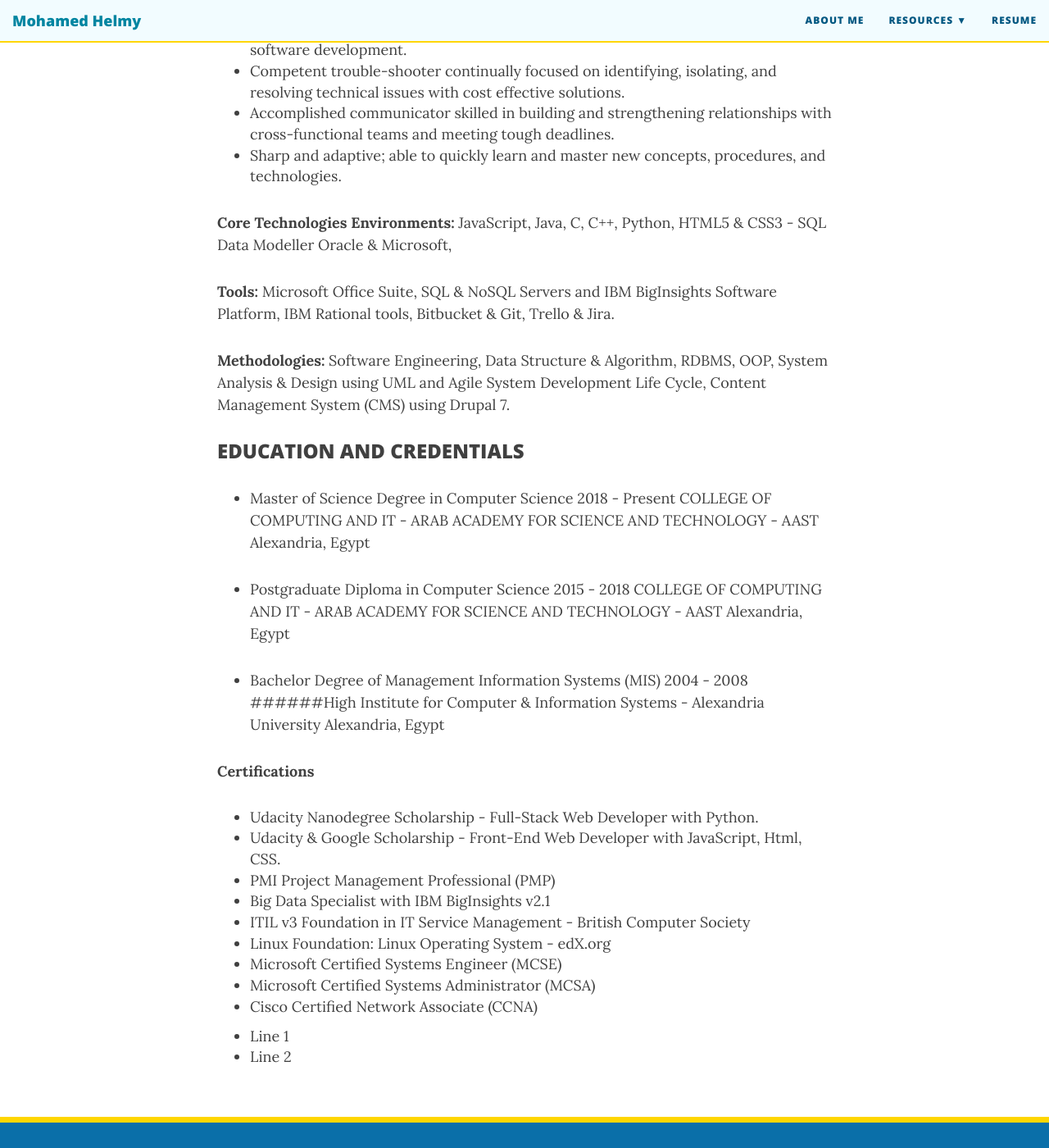
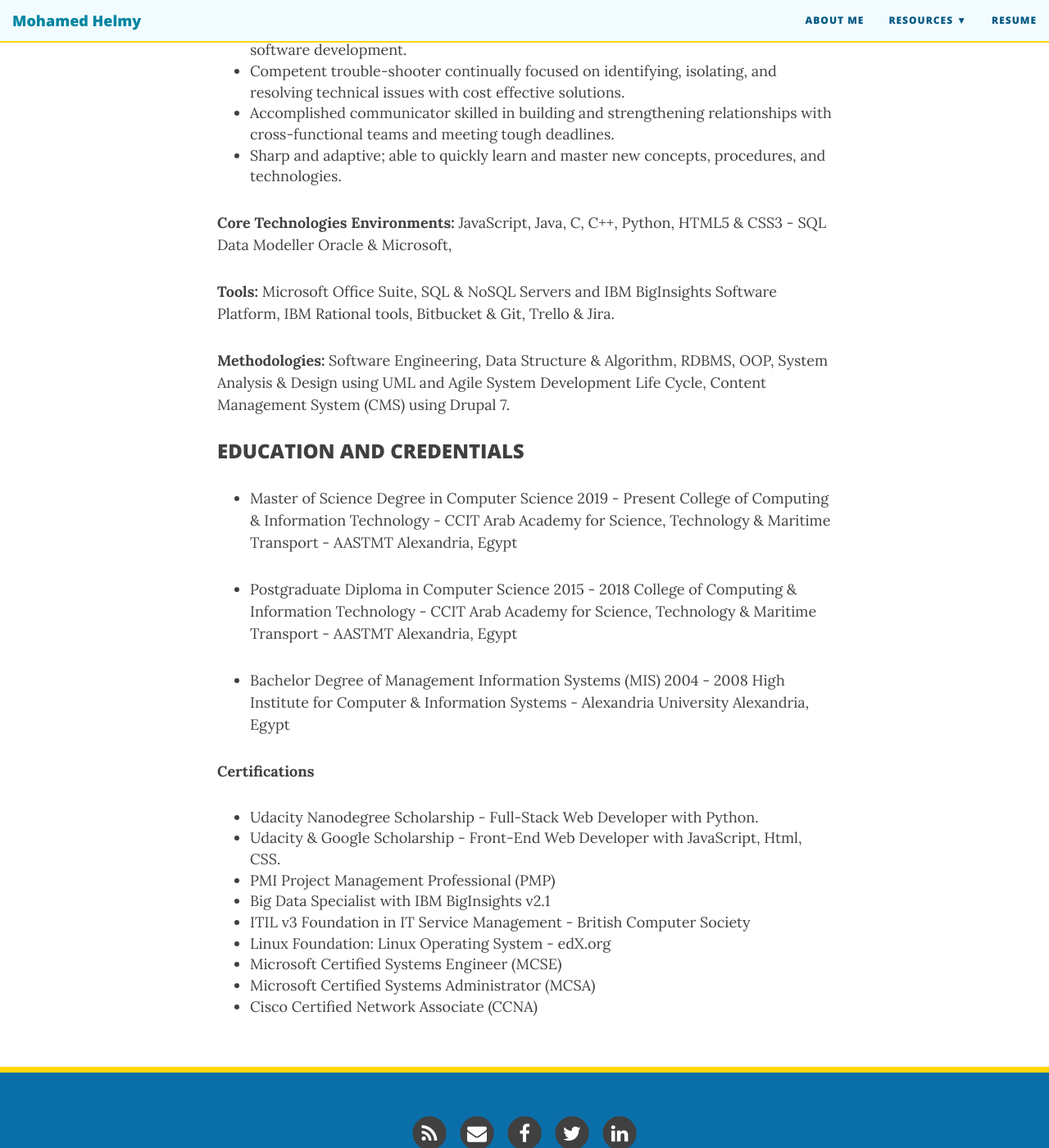
Before and after one commit to M-Helmy/m-helmy.github.io, a Jekyll site: the page built from resume.md, in a window 1280 px wide and 1400 px high, scrolled down 558 px. Shown: the whole window at 82% size. Built offline with Jekyll 4.4.1, drawn with Linux system fonts in a browser that asks for light colours; nearby versions of some CDN libraries.

Commit message:
Update resume.md

```diff
--- a/resume.md
+++ b/resume.md
@@ -15,7 +15,8 @@ Technically sophisticated professional offering hands-on experience in Software
 - Accomplished communicator skilled in building and strengthening relationships with cross-functional teams and meeting tough deadlines.
 - Sharp and adaptive; able to quickly learn and master new concepts, procedures, and technologies.
 
-**Core Technologies Environments:**
+**Core Technologies**
+**Environments:**
 JavaScript, Java, C, C++, Python, HTML5 & CSS3 - SQL Data Modeller Oracle & Microsoft,
 
 **Tools:**
@@ -25,17 +26,19 @@ Microsoft Office Suite, SQL & NoSQL Servers and IBM BigInsights Software Platfor
 Software Engineering, Data Structure & Algorithm, RDBMS, OOP, System Analysis & Design using UML and Agile System Development Life Cycle, Content Management System (CMS) using Drupal 7.
 
 ### EDUCATION AND CREDENTIALS
-- Master of Science Degree in Computer Science 2018 - Present
-COLLEGE OF COMPUTING AND IT - ARAB ACADEMY FOR SCIENCE AND TECHNOLOGY - AAST
-Alexandria, Egypt
+- Master of Science Degree in Computer Science 2019 - Present
+  College of Computing & Information Technology - CCIT
+  Arab Academy for Science, Technology & Maritime Transport - AASTMT
+  Alexandria, Egypt
 
 - Postgraduate Diploma in Computer Science 2015 - 2018
-COLLEGE OF COMPUTING AND IT - ARAB ACADEMY FOR SCIENCE AND TECHNOLOGY - AAST
-Alexandria, Egypt
+  College of Computing & Information Technology - CCIT
+  Arab Academy for Science, Technology & Maritime Transport - AASTMT
+  Alexandria, Egypt
 
 - Bachelor Degree of Management Information Systems (MIS) 2004 - 2008
-######High Institute for Computer & Information Systems - Alexandria University
-Alexandria, Egypt
+  High Institute for Computer & Information Systems - Alexandria University
+  Alexandria, Egypt
 
 **Certifications**
 
@@ -48,8 +51,3 @@ Alexandria, Egypt
 * Microsoft Certified Systems Engineer (MCSE)
 * Microsoft Certified Systems Administrator (MCSA)
 * Cisco Certified Network Associate (CCNA)
-
-<ul>
-<li>Line 1</li>
-<li>Line 2</li>
-</ul>
```
